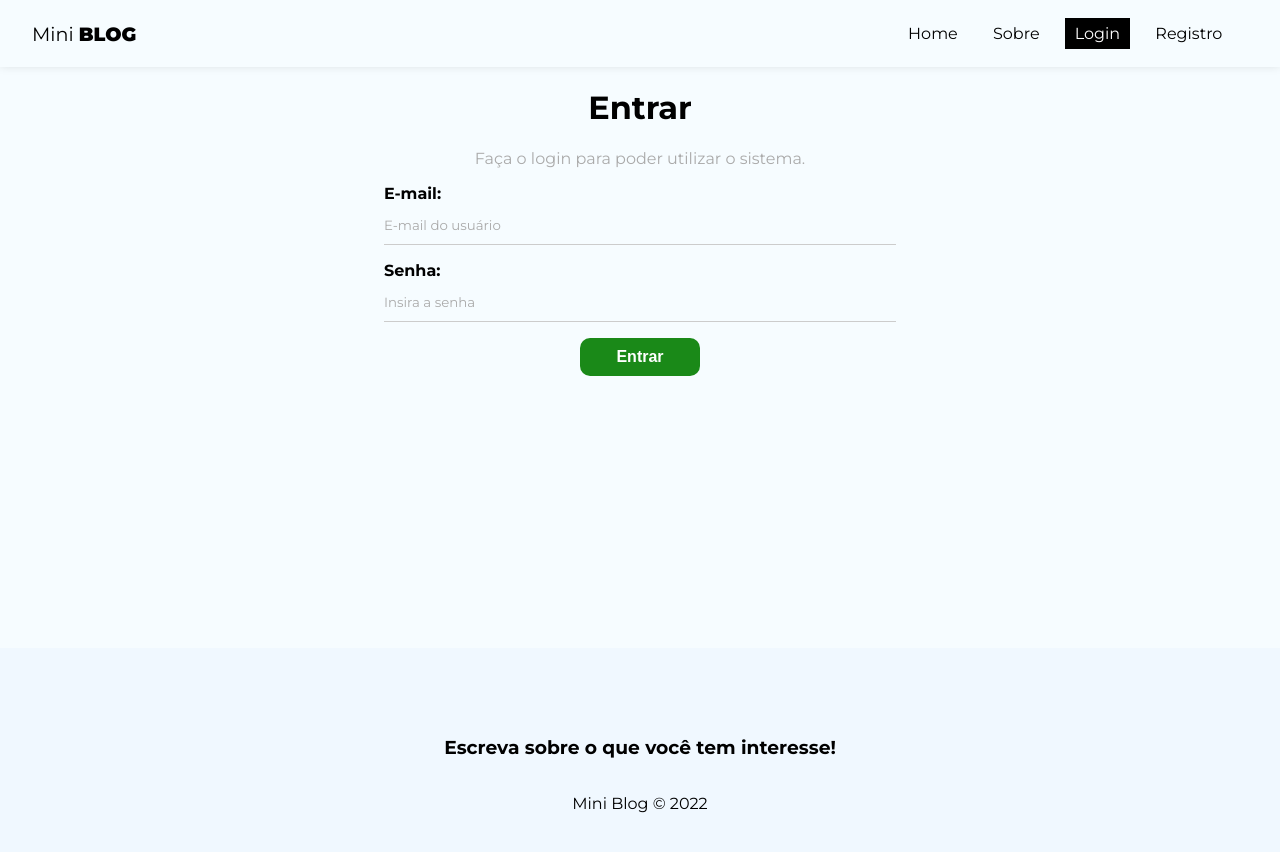
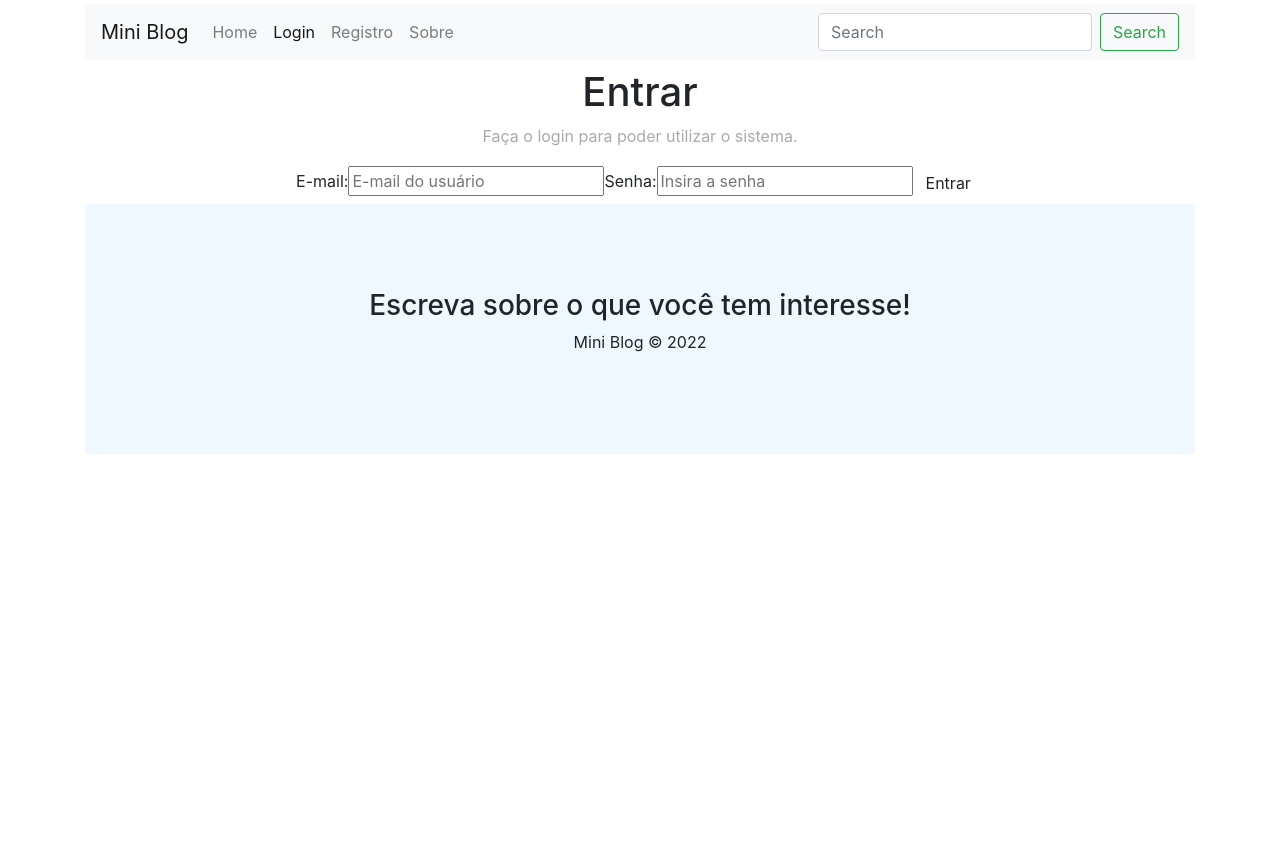
Before and after one commit to Leek088/react_project_miniblog, a React (Vite) app: page /login in a window 1280 px wide. Shown: the top 852 px of the page. After the commit the page ends 800 px from the top, so only its background shows below. Built offline with nearby package versions, Linux system fonts and the light colour scheme; no server answers.

Commit message:
Fim do trablaho da manhã

```diff
--- a/index.html
+++ b/index.html
@@ -6,11 +6,15 @@
     <link rel="preconnect" href="https://fonts.googleapis.com">
     <link rel="preconnect" href="https://fonts.gstatic.com" crossorigin>
     <link href="https://fonts.googleapis.com/css2?family=Montserrat:ital,wght@0,100..900;1,100..900&display=swap" rel="stylesheet">
+    <link rel="stylesheet" href="https://cdn.jsdelivr.net/npm/bootstrap@4.3.1/dist/css/bootstrap.min.css" integrity="sha384-ggOyR0iXCbMQv3Xipma34MD+dH/1fQ784/j6cY/iJTQUOhcWr7x9JvoRxT2MZw1T" crossorigin="anonymous">
     <meta name="viewport" content="width=device-width, initial-scale=1.0" />
     <title>Mini Blog</title>
 </head>
 <body>
     <div id="root"></div>
     <script type="module" src="/src/main.jsx"></script>
+    <script src="https://code.jquery.com/jquery-3.3.1.slim.min.js" integrity="sha384-q8i/X+965DzO0rT7abK41JStQIAqVgRVzpbzo5smXKp4YfRvH+8abtTE1Pi6jizo" crossorigin="anonymous"></script>
+    <script src="https://cdn.jsdelivr.net/npm/popper.js@1.14.7/dist/umd/popper.min.js" integrity="sha384-UO2eT0CpHqdSJQ6hJty5KVphtPhzWj9WO1clHTMGa3JDZwrnQq4sF86dIHNDz0W1" crossorigin="anonymous"></script>
+    <script src="https://cdn.jsdelivr.net/npm/bootstrap@4.3.1/dist/js/bootstrap.min.js" integrity="sha384-JjSmVgyd0p3pXB1rRibZUAYoIIy6OrQ6VrjIEaFf/nJGzIxFDsf4x0xIM+B07jRM" crossorigin="anonymous"></script>
 </body>
 </html>
--- a/package.json
+++ b/package.json
@@ -26,6 +26,7 @@
     "eslint-plugin-react": "^7.34.2",
     "eslint-plugin-react-hooks": "^4.6.2",
     "eslint-plugin-react-refresh": "^0.4.7",
+    "sass": "^1.77.7",
     "vite": "^5.3.1"
   }
 }
--- a/src/App.css
+++ b/src/App.css
@@ -1,4 +1,4 @@
-.container{
+/*.container{
     min-height: 60vh;
     margin-bottom: 5em;
-}
+}*/
--- a/src/App.jsx
+++ b/src/App.jsx
@@ -1,3 +1,4 @@
+
 import './App.css'
 import { BrowserRouter, Routes, Route, Navigate } from 'react-router-dom';
 import { onAuthStateChanged } from 'firebase/auth';
@@ -11,10 +12,12 @@ import { AuthProvider } from './context/AuthContext';
 
 //Components
 import Navbar from './components/Navbar/Navbar';
+import NewNavbar from './components/Navbar/NewNavbar';
 import Footer from './components/Footer/Footer';
 
 //Pages
 import Home from './pages/Home/Home';
+import NewHome from './pages/Home/NewHome';
 import About from './pages/About/About';
 import Login from './pages/Login/Login';
 import Register from './pages/Register/Register';
@@ -23,7 +26,6 @@ import Dashboard from './pages/Dashboard/Dashboard';
 import Search from './pages/Search/Search';
 import Post from './pages/Post/Post';
 import EditPost from './pages/EditPost/EditPost';
-
 
 function App() {
     const [user, setUser] = useState(undefined);
@@ -45,10 +47,10 @@ function App() {
         <>
             <AuthProvider value={user}>
                 <BrowserRouter>
-                    <Navbar />
                     <div className="container">
+                        <NewNavbar />
                         <Routes>
-                            <Route path="/" element={<Home />} />
+                            <Route path="/" element={<NewHome />} />
                             <Route path="/about" element={<About />} />
                             <Route path="/post/:id" element={<Post />} />
                             <Route path="/login" element={user ? <Navigate to="/" /> : <Login />} />
@@ -58,8 +60,8 @@ function App() {
                             <Route path="/dashboard" element={user ? <Dashboard /> : <Navigate to="/" />} />
                             <Route path="/search" element={<Search />} />
                         </Routes>
+                        <Footer />
                     </div>
-                    <Footer />
                 </BrowserRouter>
             </AuthProvider>
         </>
--- /dev/null
+++ b/src/components/Navbar/NewNavbar.jsx
@@ -0,0 +1,83 @@
+import { NavLink } from "react-router-dom";
+import { useAuthentication } from '../../hooks/useAuthentication';
+import { useAuthValue } from '../../context/AuthContext';
+
+function NewNavbar() {
+    const user = useAuthValue();
+    const { logout } = useAuthentication();
+
+    return (
+
+        <nav className="navbar navbar-expand-lg navbar-light bg-light mb-2 mt-1">
+            <NavLink className="navbar-brand" to="/">
+                Mini <span>Blog</span>
+            </NavLink>
+            <button className="navbar-toggler" type="button" data-toggle="collapse" data-target="#navbarTogglerDemo02" aria-controls="navbarTogglerDemo02" aria-expanded="false" aria-label="Toggle navigation">
+                <span className="navbar-toggler-icon"></span>
+            </button>
+
+            <div className="collapse navbar-collapse" id="navbarTogglerDemo02">
+                <ul className="navbar-nav mr-auto mt-2 mt-lg-0">
+                    <li className="nav-item">
+                        <NavLink className={
+                            ({ isActive }) =>
+                                (isActive ? "active nav-link" : "nav-link")
+                        } to="/">Home</NavLink>
+                    </li>
+                    {
+                        user //Se usuário logado
+                            ? (
+                                <>
+                                    <li className="nav-item">
+                                        <NavLink className={
+                                            ({ isActive }) =>
+                                                (isActive ? "active nav-link" : "nav-link")
+                                        } to="/dashboard">Dashboard</NavLink>
+                                    </li>
+                                    <li className="nav-item">
+                                        <NavLink className={
+                                            ({ isActive }) =>
+                                                (isActive ? "active nav-link" : "nav-link")
+                                        } to="/posts/create">Novo post</NavLink>
+                                    </li>
+                                    <li className="nav-item">
+                                        <button className="btn text-danger" onClick={logout}>Sair</button>
+                                    </li>
+                                </>
+                            )
+                            : //Se usuário desconectado
+                            (
+                                <>
+                                    <li className="nav-item">
+                                        <NavLink className={
+                                            ({ isActive }) =>
+                                                (isActive ? "active nav-link" : "nav-link")
+                                        } to="/login">Login</NavLink>
+                                    </li>
+                                    <li className="nav-item">
+                                        <NavLink className={
+                                            ({ isActive }) =>
+                                                (isActive ? "active nav-link" : "nav-link")
+                                        } to="/register">Registro</NavLink>
+                                    </li>
+                                </>
+                            )
+                    }
+                    <li className="nav-item">
+                        <NavLink className={
+                            ({ isActive }) =>
+                                (isActive ? "active nav-link" : "nav-link")
+                        } to="/about">Sobre</NavLink>
+                    </li>
+                </ul>
+                <form className="form-inline my-2 my-lg-0">
+                    <input className="form-control mr-sm-2" type="search" placeholder="Search" />
+                    <button className="btn btn-outline-success my-2 my-sm-0" type="submit">Search</button>
+                </form>
+            </div>
+        </nav>
+
+    );
+}
+
+export default NewNavbar;
--- /dev/null
+++ b/src/components/PostDetail/NewPostDetail.jsx
@@ -0,0 +1,35 @@
+import { Link } from 'react-router-dom';
+function NewPostDetail({ post }) {
+    return (
+        <div className="col-md-4">
+            <div className="card mb-4 shadow-sm">
+                <img width="200px" src={post.image} alt={post.title}></img>
+                <div className="card-body">
+                    <p className="card-text">
+                        {post.title}
+                    </p>
+                    <div
+                        className="d-flex justify-content-between align-items-center"
+                    >
+                        {
+                            post && post.tags.map((tag, index) => (
+                                <p key={index}>
+                                    <span>#</span>
+                                    {tag}
+                                </p>
+                            ))
+                        }
+                        <div className="btn-group">
+                            <Link to={`/post/${post.id}`} className="btn btn-sm btn-outline-secondary">
+                                Ler
+                            </Link>
+                        </div>
+                        <small className="text-muted">{post.createdBy}</small>
+                    </div>
+                </div>
+            </div>
+        </div>
+    );
+}
+
+export default NewPostDetail;
--- a/src/index.css
+++ b/src/index.css
@@ -1,4 +1,4 @@
-body {
+/*body {
     background-color: #f6fcff;
     padding: 0;
     margin: 0;
@@ -30,10 +30,10 @@ nav button {
     a:hover,
     nav button:hover {
         color: #bbb;
-    }
+    }*/
 
 /* form styles */
-form {
+/*form {
     max-width: 40%;
     margin: 0 auto;
 }
@@ -113,4 +113,4 @@ button[disabled] {
     border: 1px solid #f5c6cb;
     padding: 5px;
     border-radius: 5px;
-}
+}*/
--- /dev/null
+++ b/src/pages/Home/NewHome.jsx
@@ -0,0 +1,55 @@
+import { useNavigate, Link } from 'react-router-dom';
+import { useState } from 'react';
+import { useFetchDocuments } from '../../hooks/useFetchDocuments';
+
+//Components
+import NewPostDetail from '../../components/PostDetail/NewPostDetail';
+function NewHome() {
+    const [query, setQuery] = useState("");
+    const { documents: posts, loading, error } = useFetchDocuments("posts");
+    const navigate = useNavigate();
+
+    const handleSubmit = (e) => {
+        e.preventDefault();
+
+        if (query) {
+            return navigate(`/search?q=${query}`)
+        }
+    };
+
+    return (
+        <main role="main">
+            <section className="jumbotron text-center">
+                <div className="container">
+                    <h1>Mini Blog</h1>
+                    <p className="lead text-muted">
+                        Crie, compartilhe, colecione momentos e se divirta.
+                    </p>
+                </div>
+            </section>
+
+            <div className="album py-5 bg-light">
+                <div className="container">
+                    <div className="row">
+                        {loading && <p>Carregando...</p>}
+                        {
+                            !loading && posts && posts.map(
+                                (post, index) => <NewPostDetail key={index} post={post} />
+                            )
+                        }
+                        {
+                            posts && posts.length === 0 && (
+                                <div className={styles.noposts}>
+                                    <p>Não foram encontrados posts</p>
+                                    <Link className="btn" to="posts/create">Criar primeiro post</Link>
+                                </div>
+                            )
+                        }
+                    </div>
+                </div>
+            </div>
+        </main>
+    );
+}
+
+export default NewHome;
```
Also changed, not shown: 1 other file (tests, documents, lock files or other folders).
